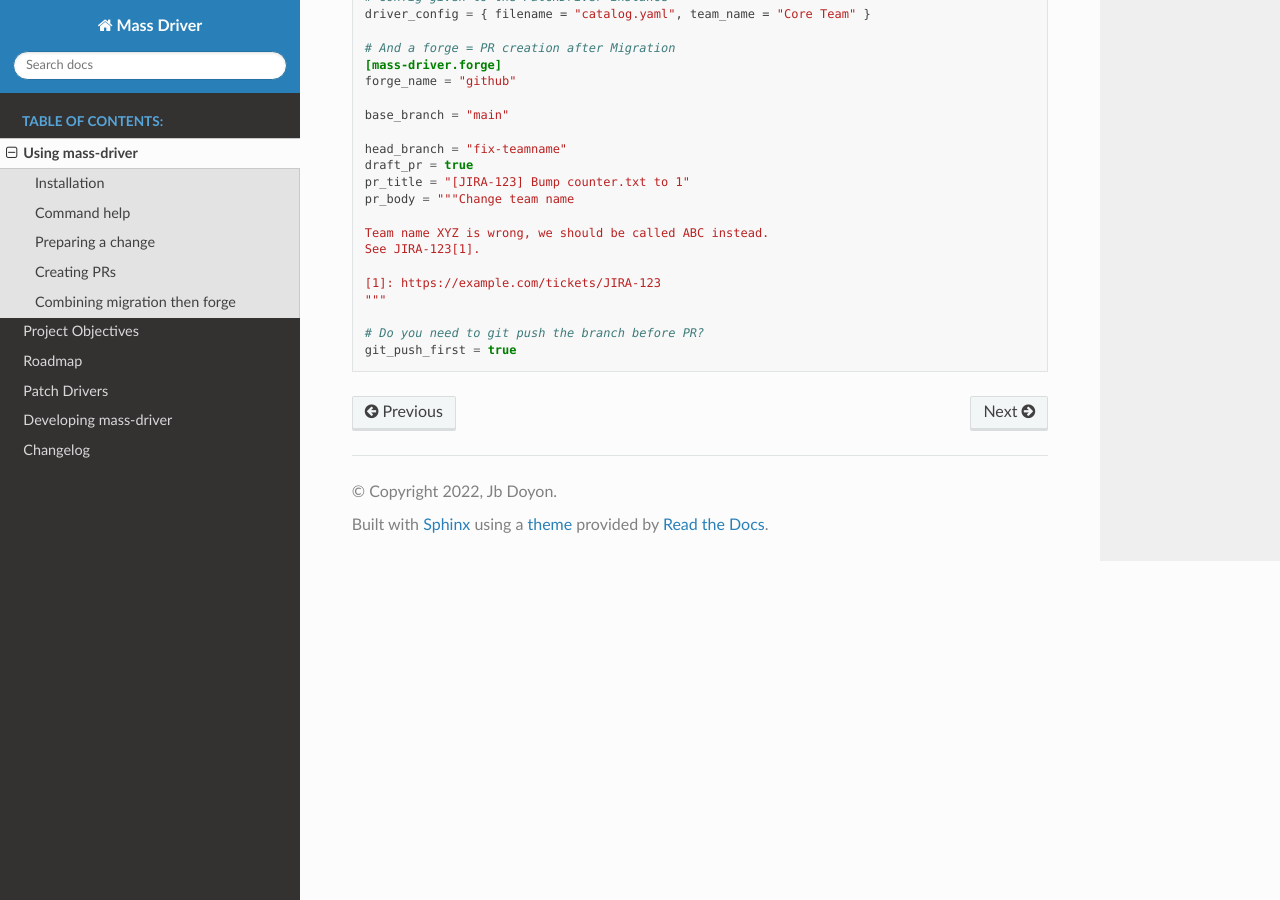
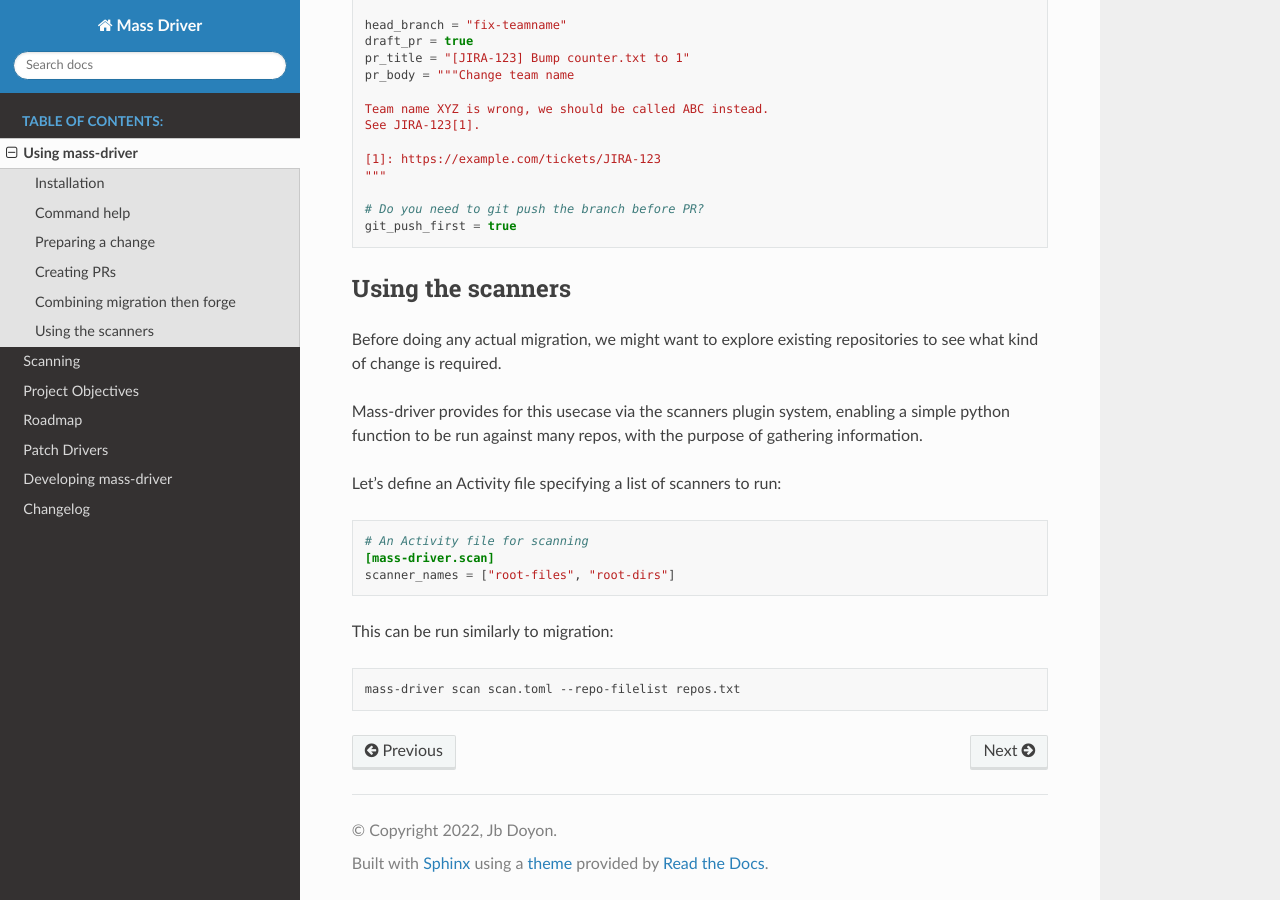
Before and after one commit to OverkillGuy/mass-driver, a Sphinx documentation site: the page built from docs/source/usage.md, in a window 1280 px wide and 900 px high, scrolled down 3970 px. Built offline with Sphinx 7.4.7 and the Read the Docs theme 2.0.0, drawn with Linux system fonts in a browser that asks for light colours; pages that are not in the unit, such as notebooks, are missing from menus; some of the changed text lies outside the part shown.

Commit message:
Add WIP Scanning docs

````diff
--- a/README.md
+++ b/README.md
@@ -201,6 +201,26 @@
 
 
 
+### Using the scanners
+Before doing any actual migration, we might want to explore existing repositories to see what kind of change is required.
+
+Mass-driver provides for this usecase via the scanners plugin system, enabling a simple python function to be run against many repos, with the purpose of gathering information.
+
+<!-- scanner-activity -->
+Let's define an Activity file specifying a list of scanners to run:
+
+``` toml
+# An Activity file for scanning
+[mass-driver.scan]
+scanner_names = ["root-files", "root-dirs"]
+```
+This can be run similarly to migration:
+
+``` shell
+mass-driver scan scan.toml --repo-filelist repos.txt
+```
+
+
 ## Development
 
 ### Python setup
--- a/docs/source/index.rst
+++ b/docs/source/index.rst
@@ -7,6 +7,7 @@
    :maxdepth: 2
 
    usage
+   scanning
    objectives
    Roadmap <roadmap>
    drivers
--- a/docs/source/usage.md
+++ b/docs/source/usage.md
@@ -20,10 +20,7 @@
 ```{program-output} poetry run mass-driver --help
 ```
 
-Inspecting drivers (forges have same menus) via `mass-driver drivers --help`:
-
-```{program-output} poetry run mass-driver drivers --help
-```
+Inspecting drivers (forges and scanners have similar menus) via `mass-driver drivers --help`.
 
 And about running the actual mass driver run-command `mass-driver run --help`:
 
````
Also changed, not shown: CHANGELOG.md (+3 -2 lines), docs/source/scanning.md (added, +98 -0 lines), 1 other file.
